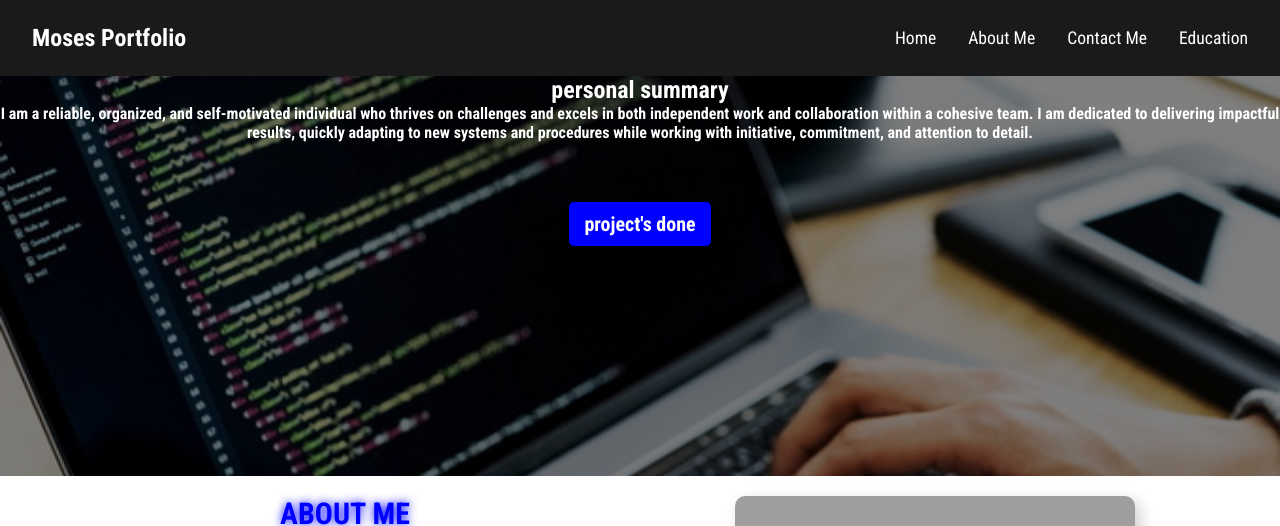
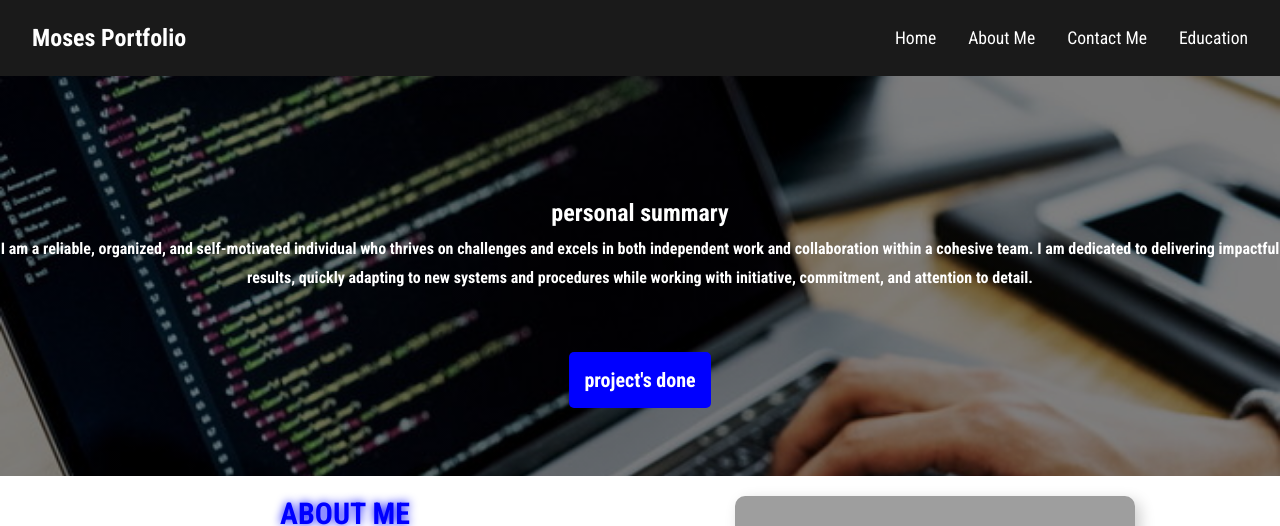
Before and after one commit to mosesnzioka/my-portfolio, a React (Vite) app: page / in a window 1280 px wide. Shown: the top 526 px of the page. Built offline with nearby package versions, Linux system fonts and the light colour scheme; grey boxes are pictures that could not be loaded.

Commit message:
adding amrgin-top on hero section description

```diff
--- a/index.html
+++ b/index.html
@@ -2,7 +2,7 @@
 <html lang="en">
   <head>
     <meta charset="UTF-8" />
-    <link rel="icon" type="image/svg+xml" href="/vite.svg" />
+    <link rel="icon" type="image/png" href="/portfolio.png" />
     <meta name="viewport" content="width=device-width, initial-scale=1.0" />
     <title>moses-portfolio</title>
   </head>
--- a/src/componets/hero/hero.css
+++ b/src/componets/hero/hero.css
@@ -1,4 +1,6 @@
 .my-hero-sec {
+  display: flex;
+  flex-direction: column;
   justify-content: center;
   align-items: center;
   height: 50vh;
@@ -16,6 +18,13 @@
 .discription {
   font-size: 1em;
   justify-content: center;
+  margin-top: 3em;
+  line-height: 1.8;
+
+}
+
+.description h2 {
+  text-transform: capitalize;
 }
 .connetion-link a {
   padding: 10px 15px;
```
Also changed, not shown: public/portfolio.png (added).
